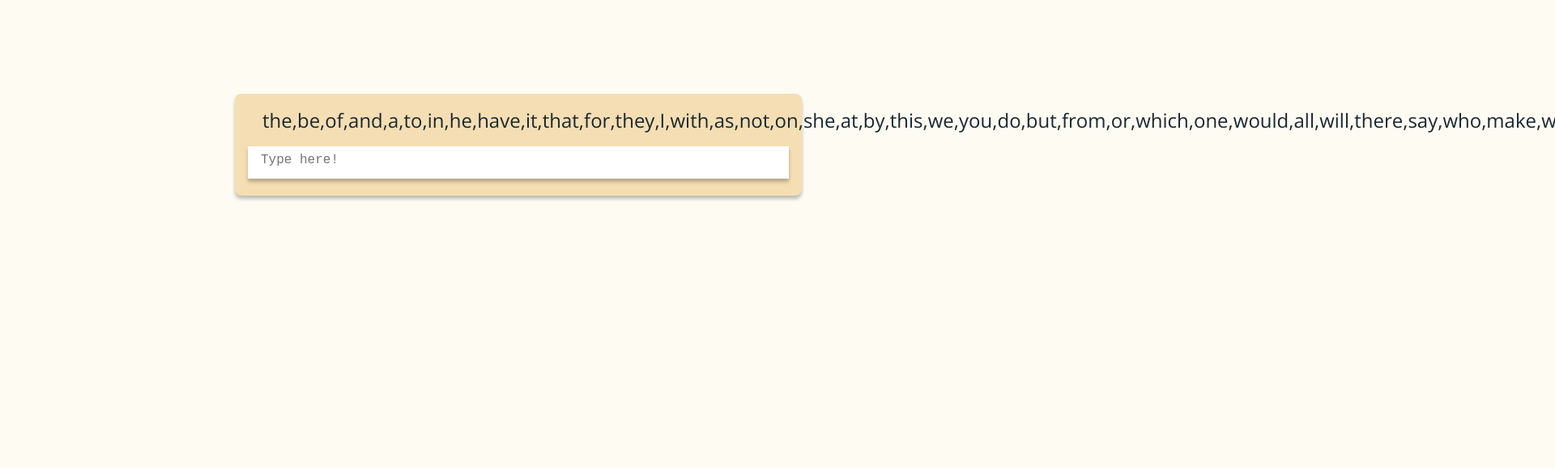
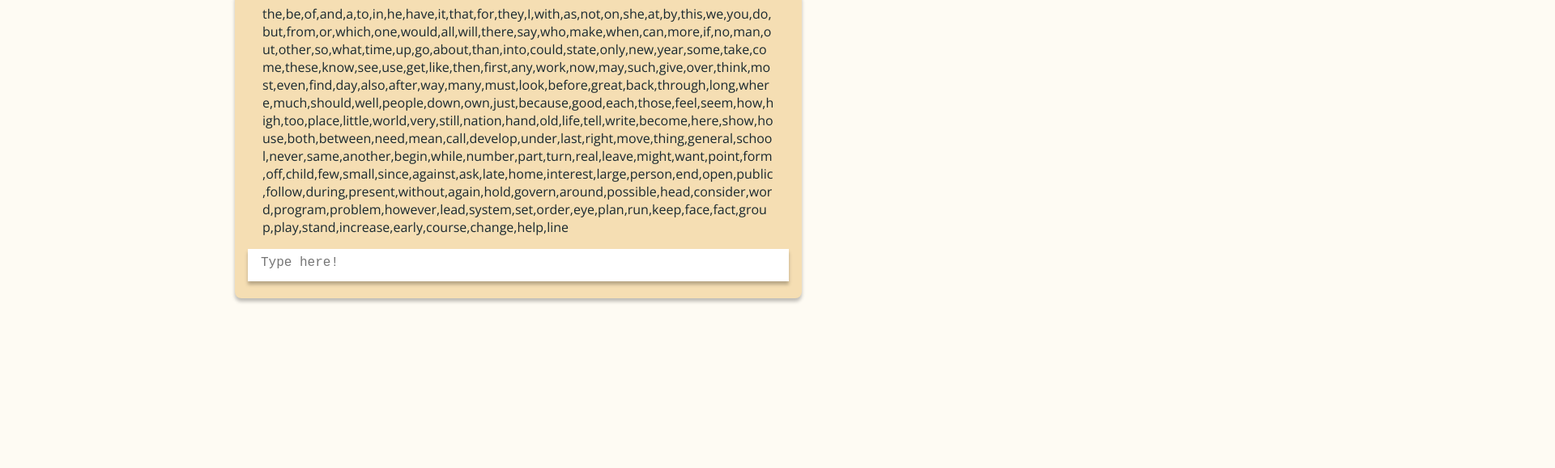
Before and after one commit to Franzeu/typing-speed, a plain HTML site: page index.html in a window 1280 px wide. Shown: the part 221-800 px from the top of the page at 81% size, 1920 px wide, since content can reach past the window. Drawn offline with nearby package versions, Linux system fonts and the light colour scheme.

Commit message:
Modified font-size for textDisplayContainer

```diff
--- a/style.css
+++ b/style.css
@@ -51,8 +51,11 @@ textarea {
     margin-bottom: 1rem;
     margin-left: calc(1rem + 2px);
     margin-right: calc(1rem + 2px);
-    font-size: 1.5rem;
+    font-size: 1rem;
     color: #19282F;
+    word-wrap: break-word;
+
+
 
 }
 
```
